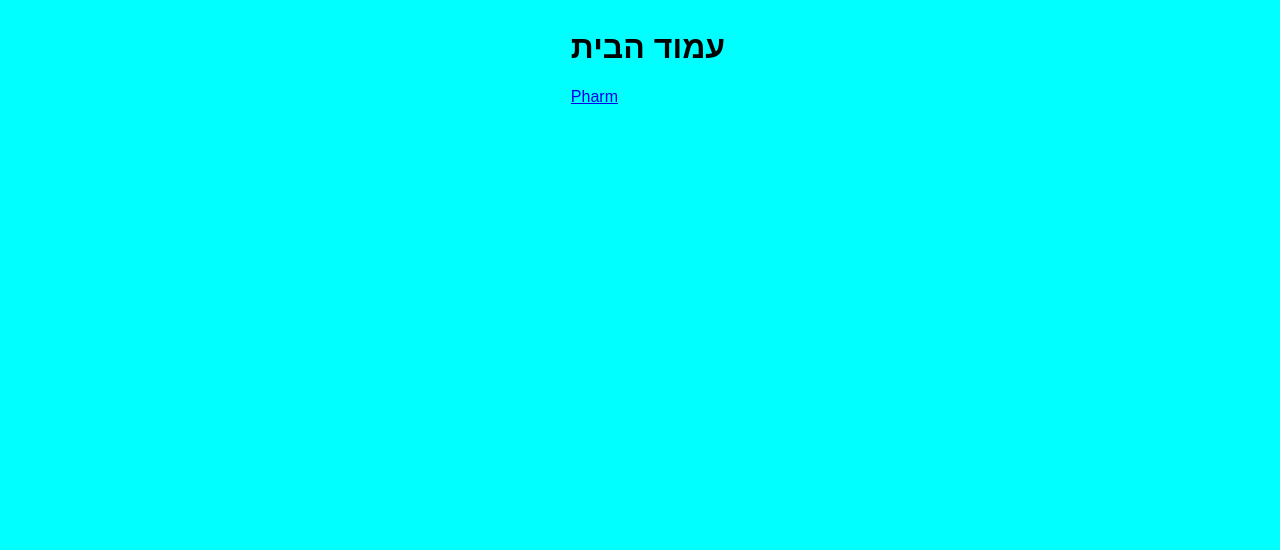
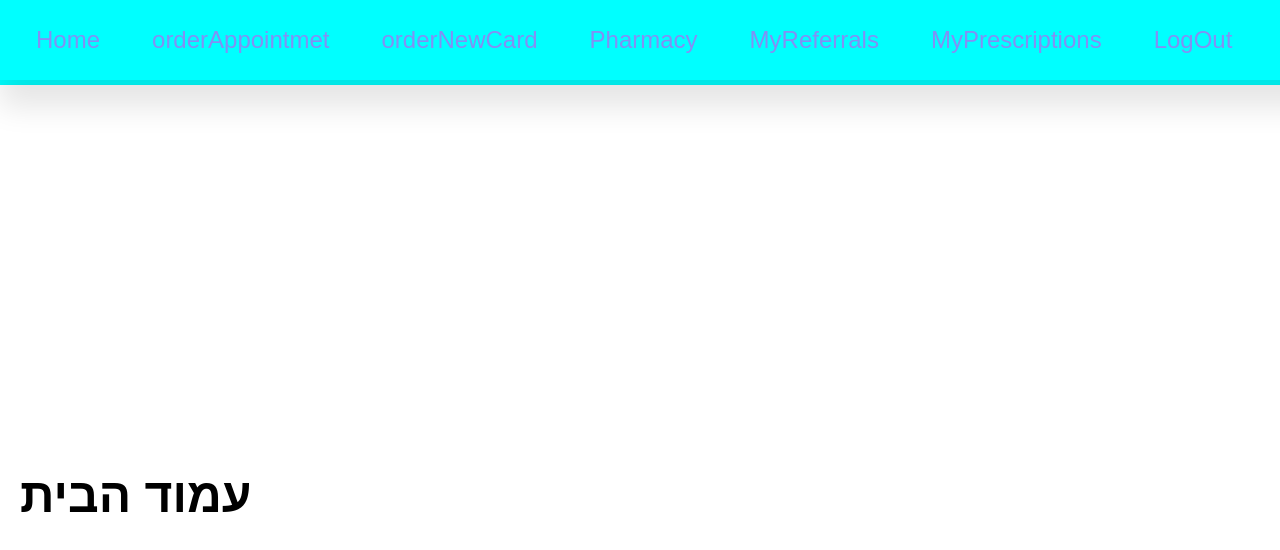
Before and after one commit to rikiSheiner/FS-final-project, a React (Vite) app: page /home in a window 1280 px wide. Shown: the top 550 px of the page. Built offline with nearby package versions, Linux system fonts and the light colour scheme.

Commit message:
nav bar works

```diff
--- a/src/App.jsx
+++ b/src/App.jsx
@@ -20,7 +20,7 @@ function App() {
   return (
     <BrowserRouter>
       <Routes>
-        <Route path="/" element={<Navigate to="/login" />} />
+        <Route path="/" element={<Navigate to="/home" />} />
         <Route path="/welcome" element={<Welcome />} />
         <Route path="/login" element={<Login />} />
         <Route path="/signup" element={<Signup />} />
@@ -31,7 +31,7 @@ function App() {
           <Route path="myReferrals" element={<Referrals />} />
           <Route path="myPrescriptions" element={<Prespictions />} />
         </Route>
-        <Route path="*" element={<Navigate to="/login" />} />
+        <Route path="*" element={<Navigate to="/home" />} />
       </Routes>
     </BrowserRouter>
   );
--- a/src/components/Home.jsx
+++ b/src/components/Home.jsx
@@ -1,12 +1,13 @@
 import React from "react";
 import { Link } from "react-router-dom";
-
-function Home(){
-    return <div>
-    <h1>עמוד הבית</h1>
-    <Link to="/home/pharmacy">Pharm</Link>
-
-    </div>
+import NavBar from "./navBar";
+import classes from '../styles/App.module.css';
+function Home() {
+    return (<>
+    <NavBar></NavBar>
+        <div className={classes.homep}>
+            <h1>עמוד הבית</h1>
+        </div></>)
 }
 
 export default Home;
--- a/src/components/navBar.jsx
+++ b/src/components/navBar.jsx
@@ -1,5 +1,6 @@
 import React from "react";
 import { Outlet, Link } from "react-router-dom";
+import classes from '../styles/App.module.css';
  function NavBar(){
     return(
         <>
@@ -9,7 +10,7 @@ import { Outlet, Link } from "react-router-dom";
             <Link to="home" className={classes.lnk}>Home</Link>
           </li>
           <li className={classes.liLnk}>
-            <Link to="orderAppointmet" className={classes.lnk}>Posts</Link>
+            <Link to="orderAppointmet" className={classes.lnk}>orderAppointmet</Link>
           </li>
           <li className={classes.liLnk}>
             <Link to="orderNewCard" className={classes.lnk}>orderNewCard</Link>
--- /dev/null
+++ b/src/styles/App.module.css
@@ -0,0 +1,51 @@
+.navbar {
+    width: 100%;
+    top: 0;
+    left: 0;
+    margin: 0;
+    padding: 10px 20px;
+    display: flex;
+    align-items: center;
+    justify-content: space-between;
+    font-size: 24px;
+    position: fixed;
+    background-color:aqua;
+    z-index: 1000;
+    box-shadow: 0 27px 30px rgba(0, 0, 0, 0.1);
+  }
+
+  .homep{
+    width: 100%;
+    height: 100%;
+    top: 85px;
+    left: 0;
+    margin: 0;
+    padding: 10px 20px;
+    display: flex;
+    align-items: center;
+    justify-content: space-between;
+    font-size: 24px;
+    position: fixed;
+    background-color:white;
+    z-index: 100;
+    box-shadow: 0 2px 4px rgba(0, 0, 0, 0.1);
+  }
+
+  .navLnk {
+    list-style-type: none;
+    display: flex;
+    margin: 0;
+    padding: 0;
+  }
+
+  .liLnk {
+    margin-right: 20px;
+  }
+
+  .lnk {
+    display: block;
+    color: rgb(130, 144, 244);
+    text-align: center;
+    padding: 16px;
+    text-decoration: none;
+  }
```
